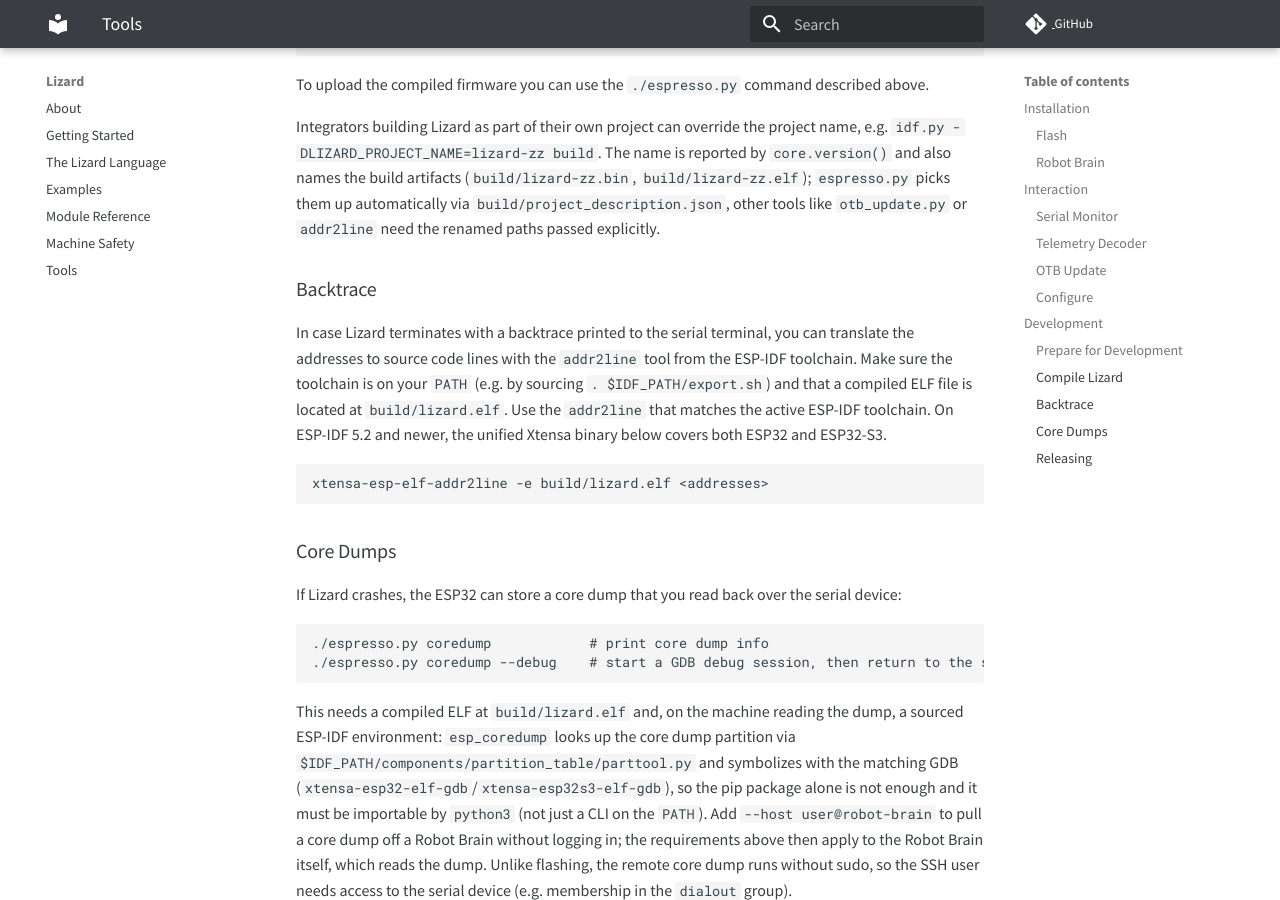
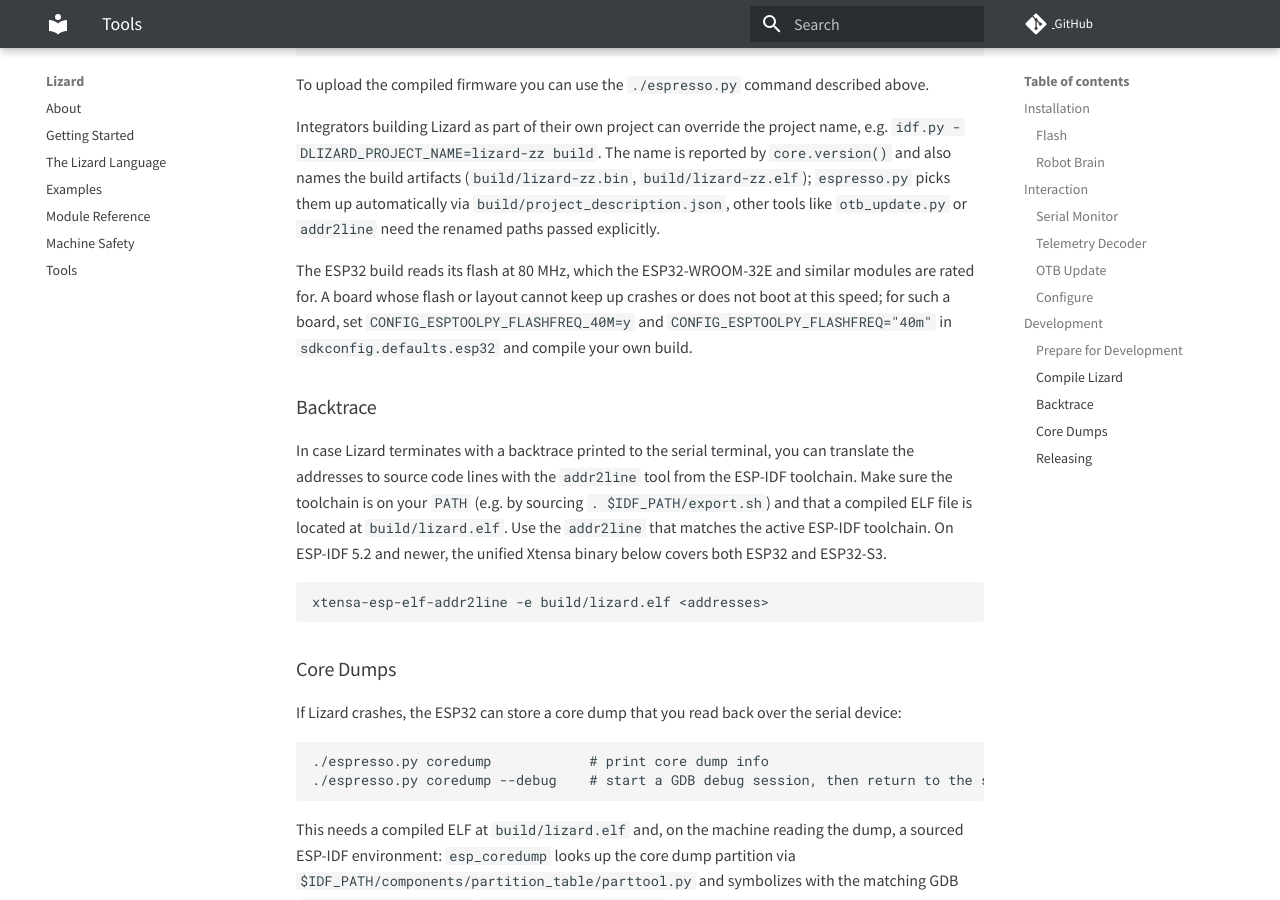
Before and after one commit to zauberzeug/lizard, an MkDocs documentation site: the page built from docs/tools.md, in a window 1280 px wide and 900 px high, scrolled down 5983 px. Built offline with MkDocs 1.6.1 and Material for MkDocs 9.7.7, drawn with Linux system fonts in a browser that asks for light colours; comment, search, counter and statistics services are not loaded.

Commit message:
Tell integrators how to build for a board whose flash cannot run at 80 MHz

```diff
--- a/docs/tools.md
+++ b/docs/tools.md
@@ -251,6 +251,10 @@ The name is reported by `core.version()` and also names the build artifacts (`bu
 `espresso.py` picks them up automatically via `build/project_description.json`,
 other tools like `otb_update.py` or `addr2line` need the renamed paths passed explicitly.
 
+The ESP32 build reads its flash at 80 MHz, which the ESP32-WROOM-32E and similar modules are rated for.
+A board whose flash or layout cannot keep up crashes or does not boot at this speed;
+for such a board, set `CONFIG_ESPTOOLPY_FLASHFREQ_40M=y` and `CONFIG_ESPTOOLPY_FLASHFREQ="40m"` in `sdkconfig.defaults.esp32` and compile your own build.
+
 ### Backtrace
 
 In case Lizard terminates with a backtrace printed to the serial terminal,
```
